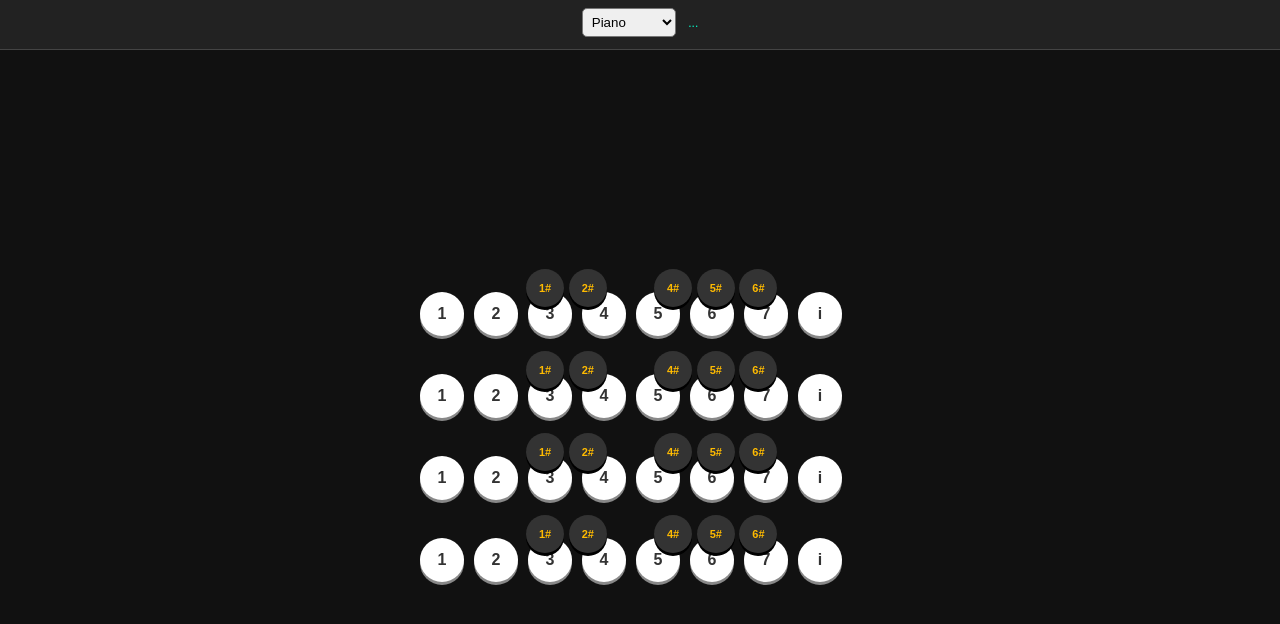
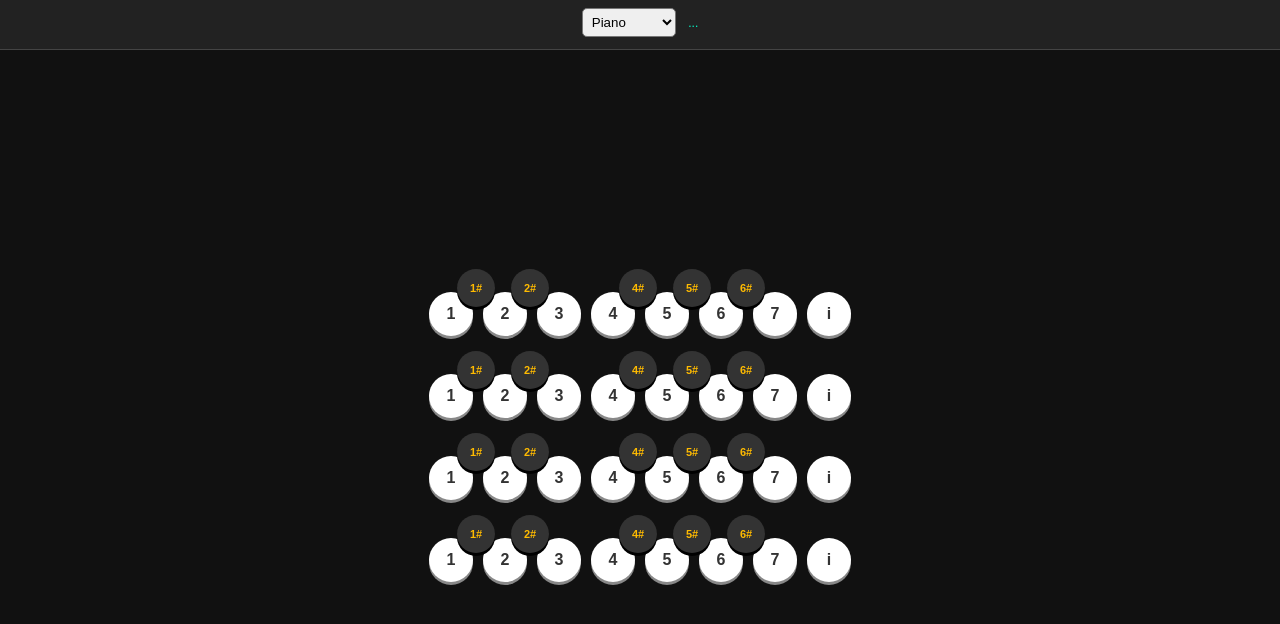
Before and after one commit to nuiume/piano-launchpad, a plain HTML site: page index.html in a window 1280 px wide. Drawn offline with nearby package versions, Linux system fonts and the light colour scheme; no server answers.

Commit message:
repositioning 999x

```diff
--- a/index.html
+++ b/index.html
@@ -24,18 +24,15 @@
         /* Baris Sharp lebih rapat ke bawah */
         .sharp-row {
             display: flex;
-            justify-content: flex-start; /* UBAH INI dari center ke flex-start */
-            margin-bottom: -15px; /* Sedikit lebih rapat agar enak dipencet */
-            padding-left: 8.5vw; /* Jarak awal agar #1 pas di sela 1 & 2 */
+            justify-content: center;
+            margin-bottom: -15px;
             z-index: 10;
             width: 100%;
-            max-width: 450px; /* Sesuaikan dengan lebar piano kamu */
         }
         .major-row {
             display: flex;
-            justify-content: flex-start; /* Samakan agar patokan kirinya sinkron */
+            justify-content: center;
             width: 100%;
-            max-width: 450px;
         }
 
         /* Key Slot dengan jarak (Gap) untuk mencegah delay sentuhan */
@@ -56,14 +53,19 @@
 
         .btn-major { background: #fff; color: #333; }
 
+        /* Tombol Sharp digeser manual agar "nyelip" sempurna */
         .btn-sharp {
-             background: #333; color: #fb0; font-size: 11px;
+            background: #333; color: #fb0; font-size: 11px;
             width: 8.5vw; height: 8.5vw; max-width: 38px; max-height: 38px;
             box-shadow: 0 3px #000;
             border-radius: 50%;
             border: none;
             cursor: pointer;
             display: flex; align-items: center; justify-content: center;
+
+            /* GESER MANUAL: Ini yang bikin dia pas di celah */
+            position: relative;
+            left: 50%;
         }
 
         .active { background: #0fc !important; color: #111 !important; transform: translateY(3px); box-shadow: none !important; }
@@ -154,10 +156,9 @@
             majorRow.className = 'major-row';
 
             notes.forEach((n, i) => {
-                // Logika Oktaf: Khusus untuk nada "Do" terakhir (i), dia naik satu oktaf
                 const currentOct = (i === 7) ? oct + 1 : oct;
 
-                // Major Key
+                // 1. Major Key (Baris Putih)
                 const mSlot = document.createElement('div');
                 mSlot.className = 'key-slot';
                 const mb = document.createElement('button');
@@ -174,9 +175,11 @@
                 mSlot.appendChild(mb);
                 majorRow.appendChild(mSlot);
 
-                // Sharp Key
+                // 2. Sharp Key (Baris Hitam)
+                // Kita buat slot kosong DULU, baru isi tombol jika hasSharp[i] benar
                 const sSlot = document.createElement('div');
                 sSlot.className = 'key-slot';
+
                 if (hasSharp[i]) {
                     const sb = document.createElement('button');
                     sb.className = 'btn-key btn-sharp';
```
